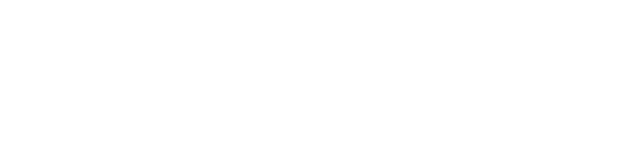
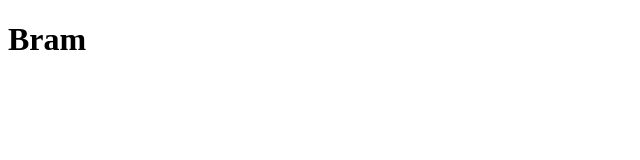
Before and after one commit to zakimaliki/project_team, a plain HTML site: page index.html in a window 1280 px wide. Shown: the whole page, without its empty margins (0-640 px from the left). Drawn offline with Linux system fonts and the light colour scheme.

```diff
--- a/index.html
+++ b/index.html
@@ -7,6 +7,6 @@
     <title>Document</title>
 </head>
 <body>
-
+    <h1>Bram</h1>
 </body>
 </html>
```
